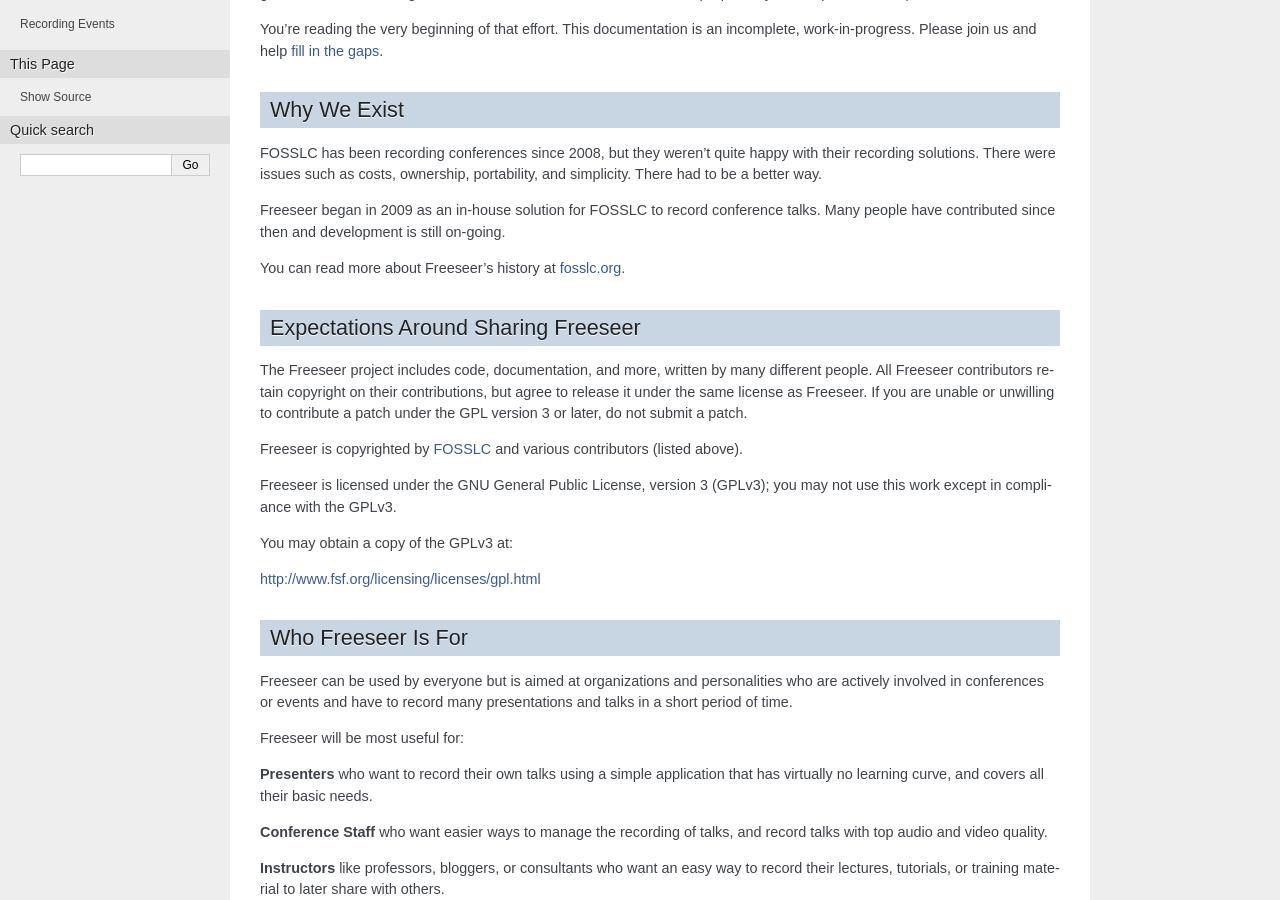
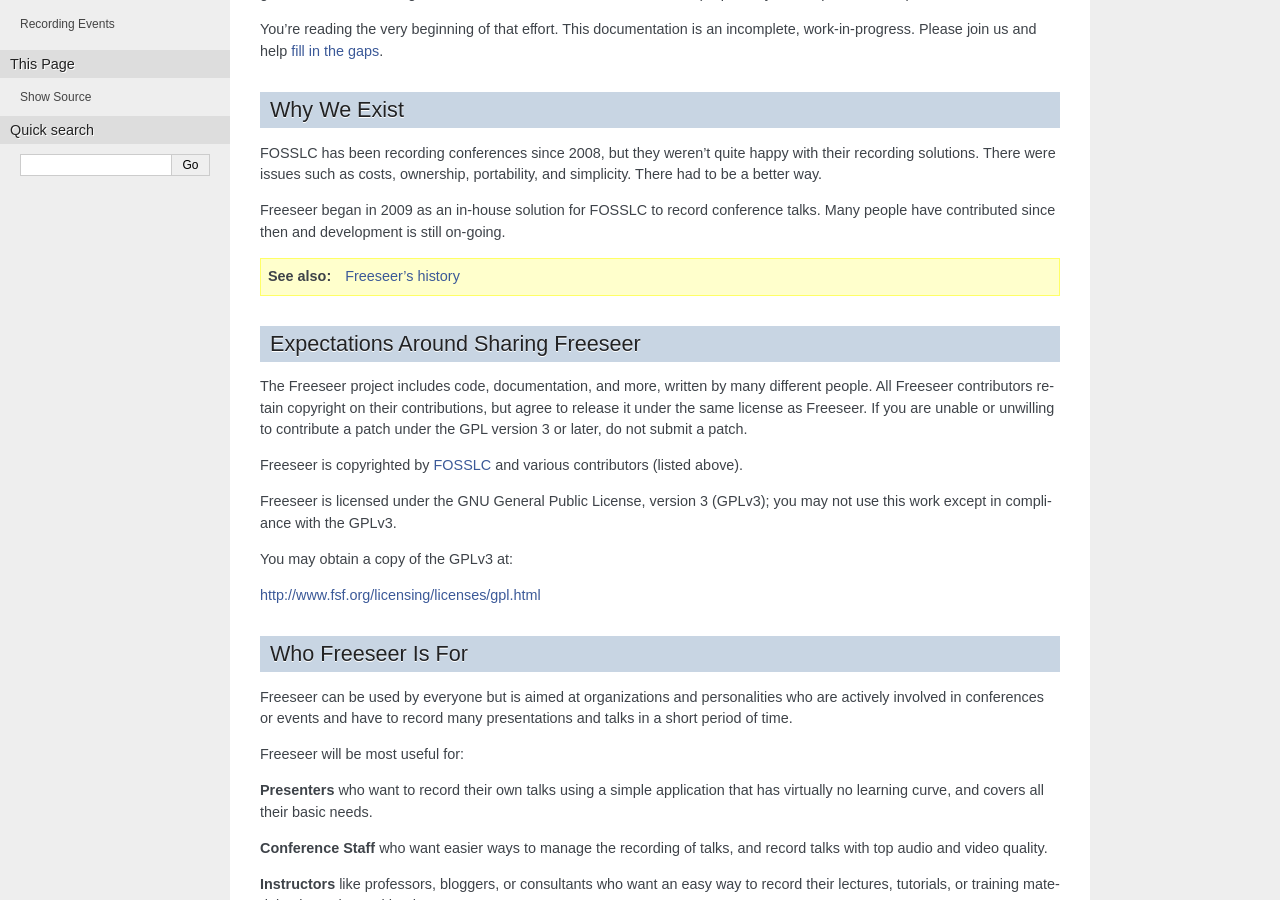
Before and after one commit to Freeseer/freeseer, a Sphinx documentation site: the page built from source/about/index.rst, in a window 1280 px wide and 900 px high, scrolled down 516 px. Built offline with Sphinx 7.4.7, drawn with Linux system fonts in a browser that asks for light colours.

Commit message:
Get rid of build warning by changing link to history

```diff
--- a/source/about/index.rst
+++ b/source/about/index.rst
@@ -41,7 +41,8 @@ There were issues such as costs, ownership, portability, and simplicity. There h
 Freeseer began in 2009 as an in-house solution for FOSSLC to record conference talks.
 Many people have contributed since then and development is still on-going.
 
-You can read more about Freeseer's history at `fosslc.org <http://fosslc.org/drupal/node/596>`_.
+.. seealso::
+   `Freeseer's history <http://fosslc.org/drupal/node/596>`_
 
 
 Expectations Around Sharing Freeseer
```
